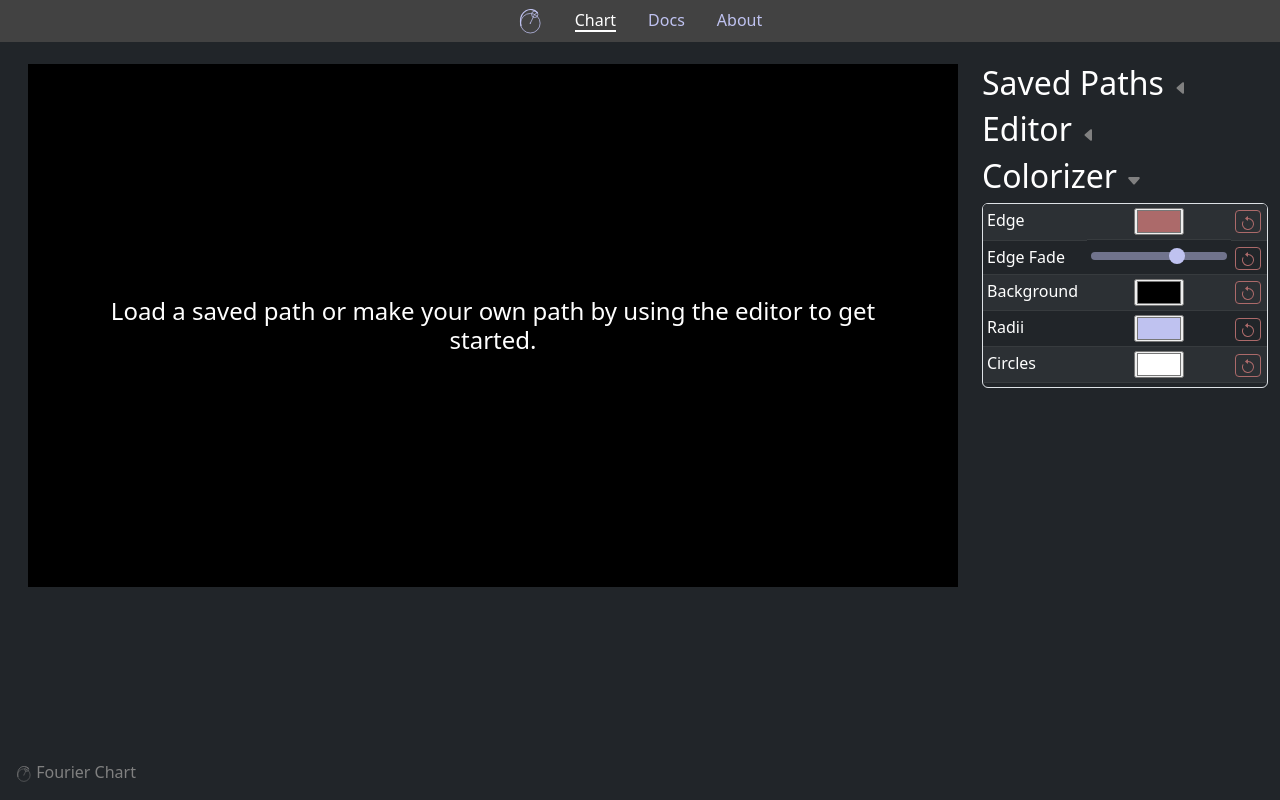
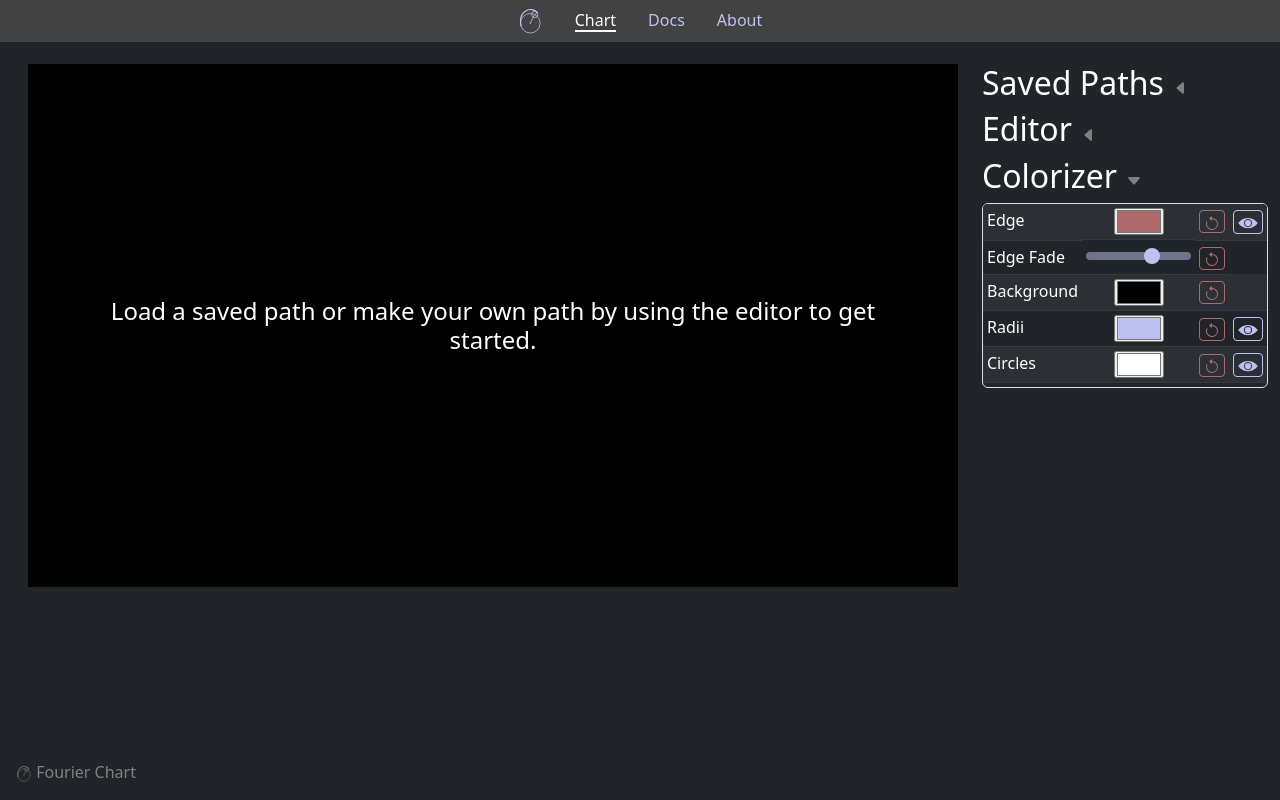
Before and after one commit to GuyLivnat/fourier_spin_chart, a React (Vite) app: page /chart in a window 1280 px wide. Both pictures are taken after a click on the element "Colorizer". Built offline with nearby package versions, Linux system fonts and the light colour scheme.

Commit message:
moved showhide to colorizer

```diff
--- /dev/null
+++ b/src/assets/icons/HideIcon.jsx
@@ -0,0 +1,24 @@
+const HideIcon = ({ size = 25 }) => {
+  return (
+    <svg
+      xmlns="http://www.w3.org/2000/svg"
+      width={size}
+      height={size}
+      fill="currentColor"
+      viewBox="-297 389 16 16"
+    >
+      <path d="M-289.7,399.4c0.2,0.1,0.5,0.1,0.7,0.1c1.4,0,2.5-1.1,2.5-2.5c0-0.2,0-0.5-0.1-0.7L-289.7,399.4z" />
+      <path d="M-288.4,394.6c-0.2,0-0.4-0.1-0.6-0.1c-1.4,0-2.5,1.1-2.5,2.5c0,0.2,0,0.4,0.1,0.6L-288.4,394.6z" />
+      <path
+        d="M-284.4,394.1l-1.6,1.6c0.2,0.4,0.3,0.9,0.3,1.3c0,1.8-1.5,3.3-3.3,3.3c-0.5,0-0.9-0.1-1.3-0.3l-0.8,0.8
+	c0.7,0.2,1.4,0.3,2.2,0.3c5.1,0,7.8-4.2,7.8-4.2S-282.3,395.3-284.4,394.1z"
+      />
+      <path
+        d="M-292.1,398.2c-0.2-0.4-0.2-0.8-0.2-1.2c0-1.8,1.5-3.3,3.3-3.3c0.4,0,0.9,0.1,1.3,0.2l0.8-0.8c-0.6-0.1-1.3-0.2-2.1-0.2
+	c-5.1,0-7.8,4-7.8,4s1.1,1.7,3.1,2.9L-292.1,398.2z"
+      />
+    </svg>
+  );
+};
+
+export default HideIcon;
--- /dev/null
+++ b/src/assets/icons/ShownIcon.jsx
@@ -0,0 +1,19 @@
+const ShownIcon = ({ size = 25 }) => {
+  return (
+    <svg
+      xmlns="http://www.w3.org/2000/svg"
+      width={size}
+      height={size}
+      fill="currentColor"
+      viewBox="-297 389 16 16"
+    >
+      <path
+        d="M-289,392.9c-5.1,0-7.8,4-7.8,4s2.7,4.2,7.8,4.2s7.8-4.2,7.8-4.2S-283.9,392.9-289,392.9z M-289,400.3
+	c-1.8,0-3.3-1.5-3.3-3.3c0-1.8,1.5-3.3,3.3-3.3s3.3,1.5,3.3,3.3S-287.2,400.3-289,400.3z"
+      />
+      <circle cx="-289" cy="397" r="2.5" />
+    </svg>
+  );
+};
+
+export default ShownIcon;
--- a/src/components/chart/Chart.jsx
+++ b/src/components/chart/Chart.jsx
@@ -27,9 +27,6 @@ const Chart = ({ units, coeff, playable, pathName, chartColors }) => {
   const panY = useRef(230);
 
   const [updateSpeed, setUpdateSpeed] = useState(85); //in miliseconds. calculated as maxspeed-updatespeed
-  const [radiiActive, setRadiiActive] = useState(true);
-  const [circlesActive, setCirclesActive] = useState(true);
-  const [outlineActive, setOutlineActive] = useState(true);
   const [isPlaying, setIsPlaying] = useState(false);
   const [hideBar, setHideBar] = useState(100);
   const [listeners, setListeners] = useState([{ evnt: null, func: null }]);
@@ -140,12 +137,6 @@ const Chart = ({ units, coeff, playable, pathName, chartColors }) => {
           updateSpeed,
           setUpdateSpeed,
           maxSpeed,
-          circlesActive,
-          setCirclesActive,
-          radiiActive,
-          setRadiiActive,
-          outlineActive,
-          setOutlineActive,
           zoomCenter,
           time,
           units,
@@ -157,9 +148,6 @@ const Chart = ({ units, coeff, playable, pathName, chartColors }) => {
       <ChartOverlay {...{ playable, chartColors }} />
       <ChartInit
         {...{
-          circlesActive,
-          radiiActive,
-          outlineActive,
           lineSegments,
           chartColors,
         }}
--- a/src/components/chart/ChartBar.jsx
+++ b/src/components/chart/ChartBar.jsx
@@ -22,12 +22,6 @@ const ChartBar = ({
   time,
   units,
   renderSkipToFrame,
-  circlesActive,
-  setCirclesActive,
-  radiiActive,
-  setRadiiActive,
-  outlineActive,
-  setOutlineActive,
   zoomCenter,
   pathName,
 }) => {
@@ -87,27 +81,6 @@ const ChartBar = ({
             text="Speed"
           />
         </div>
-        <div className="col px-1">
-          <ToggleSwitch
-            label={"Circles"}
-            handleClick={() => setCirclesActive(!circlesActive)}
-            checked={circlesActive}
-          />
-        </div>
-        <div className="col px-1">
-          <ToggleSwitch
-            label="Radii"
-            handleClick={() => setRadiiActive(!radiiActive)}
-            checked={radiiActive}
-          />
-        </div>
-        <div className="col px-1">
-          <ToggleSwitch
-            label="Outline"
-            handleClick={() => setOutlineActive(!outlineActive)}
-            checked={outlineActive}
-          />
-        </div>
       </div>
     </div>
   );
--- a/src/components/chart/ChartInit.jsx
+++ b/src/components/chart/ChartInit.jsx
@@ -1,14 +1,7 @@
 import gradientSampler from "../../utilities/gradientSampler";
 import rgbObjToString from "../../utilities/RGBObjToString";
 
-const ChartInit = ({
-  circlesActive,
-  radiiActive,
-  outlineActive,
-  lineSegments,
-  coeffLength,
-  chartColors,
-}) => {
+const ChartInit = ({ lineSegments, coeffLength, chartColors }) => {
   const circleSize = 1.5;
   const { backgroundColor, edgeColor, radiiColor, circlesColor } = chartColors;
 
@@ -62,14 +55,14 @@ const ChartInit = ({
         <g
           id="edge"
           style={{ fill: "none" }}
-          display={outlineActive ? "true" : "none"}
+          display={edgeColor.hidden ? "none" : "true"}
         >
           {edgeSegments}
         </g>
         <g
           id="circles"
           stroke={rgbObjToString(circlesColor)}
-          display={circlesActive ? "true" : "none"}
+          display={circlesColor.hidden ? "none" : "true"}
           style={{ fill: "none" }}
           opacity="40%"
         >
@@ -78,7 +71,7 @@ const ChartInit = ({
         <path
           id="radii"
           stroke={rgbObjToString(radiiColor)}
-          display={radiiActive ? "true" : "none"}
+          display={radiiColor.hidden ? "none" : "true"}
           markerStart={"url(#circle-marker)"}
           style={{ fill: "none" }}
           opacity="50%"
--- a/src/components/tools/ColorEditor.jsx
+++ b/src/components/tools/ColorEditor.jsx
@@ -5,6 +5,8 @@ import Button from "../general_components/Button";
 import UndoIcon from "../../assets/icons/UndoIcon";
 import { useContext } from "react";
 import { TooltipContext } from "../../utilities/TooltipContext";
+import ShownIcon from "../../assets/icons/ShownIcon";
+import HideIcon from "../../assets/icons/HideIcon";
 
 const ColorEditor = ({
   shape,
@@ -35,6 +37,15 @@ const ColorEditor = ({
     setChartColors({ ...newColors });
   };
 
+  const toggleHideShape = () => {
+    if (chartColors[shape].hidden)
+      newColors[shape] = { ...chartColors[shape], hidden: false };
+    else newColors[shape] = { ...chartColors[shape], hidden: true };
+    setChartColors({ ...newColors });
+    // tooltipOut();
+    // tooltipIn();
+  };
+
   return (
     <>
       <td key={shape}>
@@ -48,11 +59,32 @@ const ColorEditor = ({
           className="btn btn-sm btn-outline-danger px-1 py-0"
           text={<UndoIcon size={16} />}
           handleClick={resetColor}
-          dataTooltip="reset color"
+          dataTooltip="reset"
           onMouseEnter={tooltipIn}
           onMouseLeave={tooltipOut}
         />
       </td>
+      {chartColors[shape].hidden !== undefined ? (
+        <td
+          data-tooltip={"toggle visibility"}
+          onMouseEnter={tooltipIn}
+          onMouseLeave={tooltipOut}
+        >
+          <Button
+            className="btn btn-sm btn-outline-primary px-1 py-0"
+            text={
+              chartColors[shape].hidden ? (
+                <HideIcon size={20} />
+              ) : (
+                <ShownIcon size={20} />
+              )
+            }
+            handleClick={toggleHideShape}
+          />
+        </td>
+      ) : (
+        <td></td>
+      )}
     </>
   );
 };
--- a/src/components/tools/EdgeFadeEditor.jsx
+++ b/src/components/tools/EdgeFadeEditor.jsx
@@ -34,7 +34,7 @@ const EdgeFadeEditor = ({
           text={<UndoIcon size={16} />}
           className="btn btn-sm btn-outline-danger px-1 py-0"
           handleClick={() => setGamma(chartColorDefaults.edgeColor.gamma)}
-          dataTooltip="reset Fade"
+          dataTooltip="reset"
           onMouseEnter={tooltipIn}
           onMouseLeave={tooltipOut}
         />
--- a/src/pages/ChartPage.jsx
+++ b/src/pages/ChartPage.jsx
@@ -10,10 +10,10 @@ function ChartPage() {
   const [pathName, setPathName] = useState("");
 
   const chartColorDefaults = {
-    edgeColor: { r: 172, g: 106, b: 106, gamma: 0.3 },
+    edgeColor: { r: 172, g: 106, b: 106, hidden: false, gamma: 0.3 },
     backgroundColor: { r: 0, g: 0, b: 0 },
-    radiiColor: { r: 191, g: 194, b: 240 },
-    circlesColor: { r: 255, g: 255, b: 255 },
+    radiiColor: { r: 191, g: 194, b: 240, hidden: false },
+    circlesColor: { r: 255, g: 255, b: 255, hidden: false },
   };
   const [chartColors, setChartColors] = useState(chartColorDefaults);
 
```
